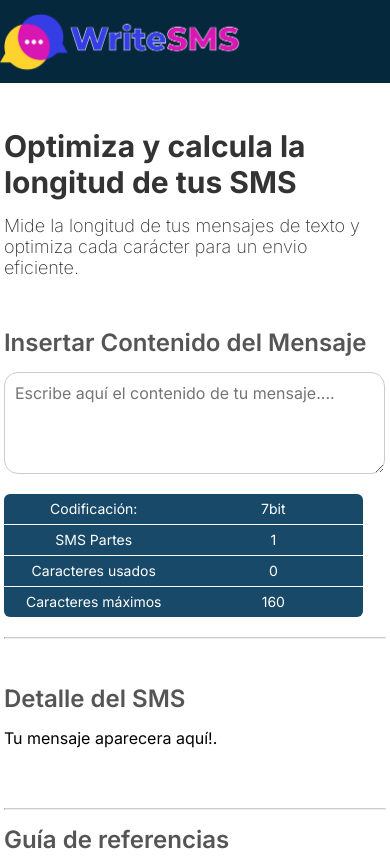
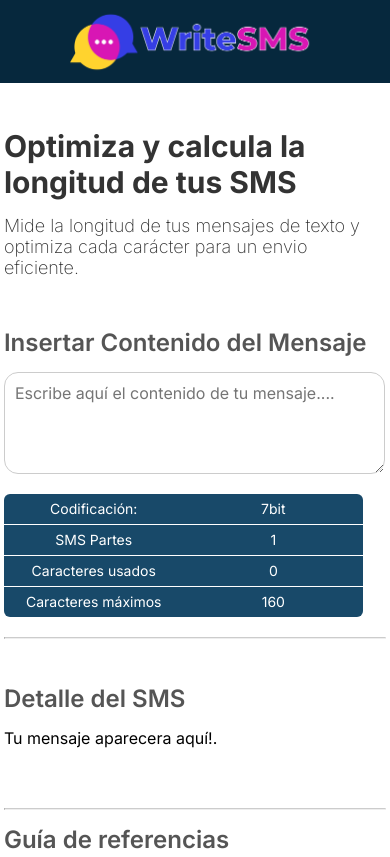
Before and after one commit to sslucasmv/smsapp, a plain HTML site: page index.html in a window 390 px wide. Shown: the top 857 px of the page. Drawn offline with Linux system fonts and the light colour scheme.

Commit message:
responsive btn

```diff
--- a/css/estilos.css
+++ b/css/estilos.css
@@ -393,6 +393,10 @@ background-color: #ebebeb;
     margin:0 auto;
     }
 
+    .container-center-header {
+        justify-content: center;
+    }
+
 
 
 
```
